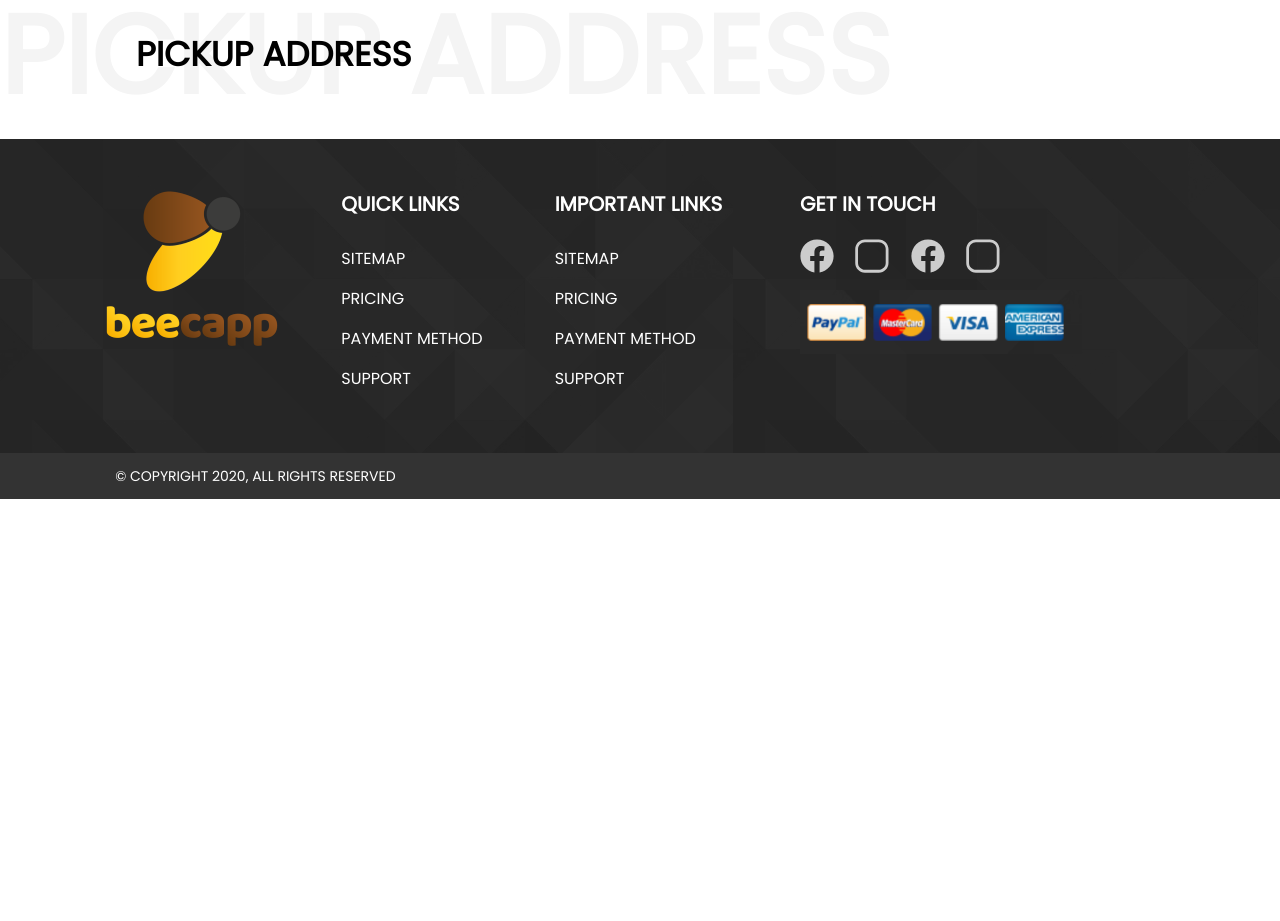
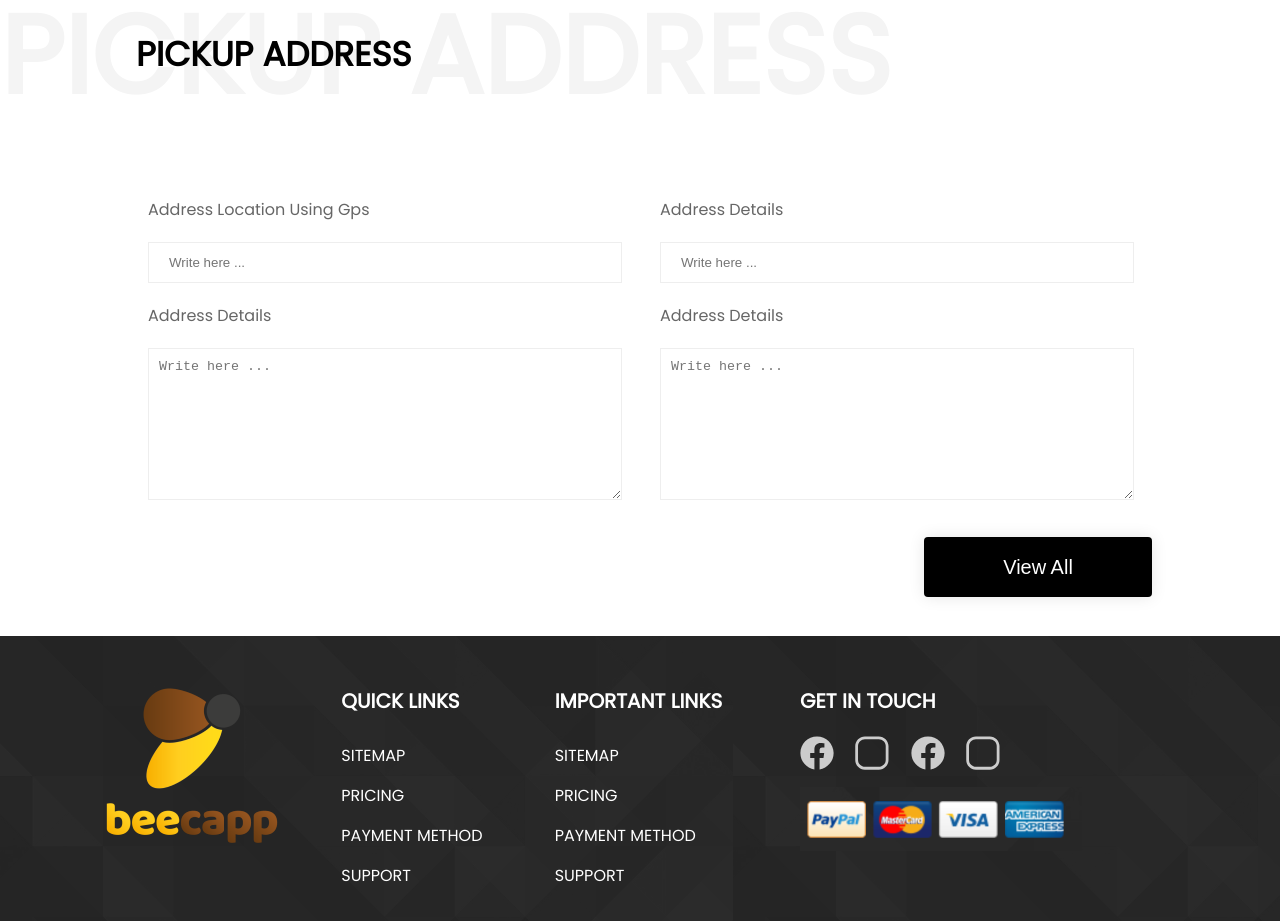
Before and after one commit to asadrazashah/becapp, a React (Create React App) app: page /home/postjob in a window 1280 px wide. Shown: the part 820-1741 px from the top of the page. Before the commit the page ends 1319 px from the top, so only its background shows below. Built offline with nearby package versions, Linux system fonts and the light colour scheme.

Commit message:
completed pickup address component in post job screen

```diff
--- /dev/null
+++ b/src/components/InputSimple.tsx
@@ -0,0 +1,16 @@
+import React from "react";
+import "../styles/components/simple_input.scss";
+
+interface IProps {
+    onChange?: (e?: any) => void;
+    value?: any;
+    name?: string;
+    type?: string;
+    placeholder?: string;
+    style?: object;
+}
+
+const InputSimple: React.FC<IProps> = ({ onChange, value, name, type, placeholder, style }) => {
+    return <input placeholder={placeholder} name={name} type={type} style={style} value={value} onChange={onChange} className="simpleInput" />
+}
+export default InputSimple;
--- /dev/null
+++ b/src/components/Label.tsx
@@ -0,0 +1,12 @@
+import React from "react";
+import "../styles/components/label.scss";
+
+interface IProps {
+    text: string;
+    style?: object;
+}
+
+const InputSimple: React.FC<IProps> = ({ text, style }) => {
+    return <h6 style={style} className="label">{text}</h6>
+}
+export default InputSimple;
--- /dev/null
+++ b/src/components/TextArea.tsx
@@ -0,0 +1,15 @@
+import React from "react";
+import "../styles/components/simple_input.scss";
+
+interface IProps {
+    onChange?: (e?: any) => void;
+    value?: any;
+    name?: string;
+    placeholder?: string;
+    style?: object;
+}
+
+const TextArea: React.FC<IProps> = ({ onChange, value, name, placeholder, style }) => {
+    return <textarea className="textArea" onChange={onChange} value={value} name={name} placeholder={placeholder} style={style} />
+}
+export default TextArea;
--- a/src/screens/PostJob/PickupAddress.tsx
+++ b/src/screens/PostJob/PickupAddress.tsx
@@ -1,15 +1,50 @@
 import React from "react";
 import HeadingTypography from "../../components/HeadingTypography";
+import { Grid } from "@material-ui/core";
+import ThemeButton from "../../components/ThemeButton";
+import Label from "../../components/Label";
+import InputSimple from "../../components/InputSimple";
+import TextArea from "../../components/TextArea";
 import "../../styles/screens/post_job.scss";
 
 interface IProps {
     next: () => void;
 }
-const PickupAddress: React.FC<IProps> = () => {
+const PickupAddress: React.FC<IProps> = ({ next }) => {
     return <>
         <div className="mapPostJob">
         </div>
         <HeadingTypography frontText="PICKUP ADDRESS" backText="PICKUP ADDRESS" />
+        <div className="pickupAddressForm">
+            <Grid container>
+                <Grid item xs={12} sm={12} md={6}>
+                    <div className="formGroupJob">
+                        <Label text="Address Location Using Gps" />
+                        <InputSimple placeholder="Write here ..." />
+                    </div>
+                </Grid>
+                <Grid item xs={12} sm={12} md={6}>
+                    <div className="formGroupJob">  <Label text="Address Details" />
+                        <InputSimple placeholder="Write here ..." />
+                    </div>
+                </Grid>
+                <Grid item xs={12} sm={12} md={6}>
+                    <div className="formGroupJob">
+                        <Label text="Address Details" />
+                        <TextArea placeholder="Write here ..." />
+                    </div>
+                </Grid>
+                <Grid item xs={12} sm={12} md={6}>
+                    <div className="formGroupJob">
+                        <Label text="Address Details" />
+                        <TextArea placeholder="Write here ..." />
+                    </div>
+                </Grid>
+            </Grid>
+            <div className="btnEnd">
+                <ThemeButton onClick={next} title="View All" style={{ backgroundColor: "#000", color: '#fff', width: "228px", height: "60px", fontSize: "20px" }} borderRadius="withRadius" />
+            </div>
+        </div>
     </>
 }
 
--- /dev/null
+++ b/src/styles/components/label.scss
@@ -0,0 +1,6 @@
+.label {
+  font-weight: normal;
+  font-size: 16px;
+  color: #666666;
+  padding: 20px 0px;
+}
--- /dev/null
+++ b/src/styles/components/simple_input.scss
@@ -0,0 +1,18 @@
+.simpleInput {
+  outline: none;
+  padding: 12px 0px;
+  border: 1px solid #eeeeee;
+  width: 100%;
+  color: #eee;
+  text-indent: 20px;
+}
+.textArea {
+  text-indent: 10px;
+  padding-top: 10px;
+  min-height: 140px;
+  max-height: 140px;
+  min-width: 100%;
+  max-width: 100%;
+  border: 1px solid #eee;
+  outline: none !important;
+}
--- a/src/styles/screens/post_job.scss
+++ b/src/styles/screens/post_job.scss
@@ -4,3 +4,13 @@
   width: 100%;
   object-fit: cover;
 }
+.pickupAddressForm {
+  padding: 3% 10%;
+}
+.formGroupJob {
+  margin: 0px 20px;
+}
+.btnEnd {
+  text-align: end;
+  padding-top: 30px;
+}
```
